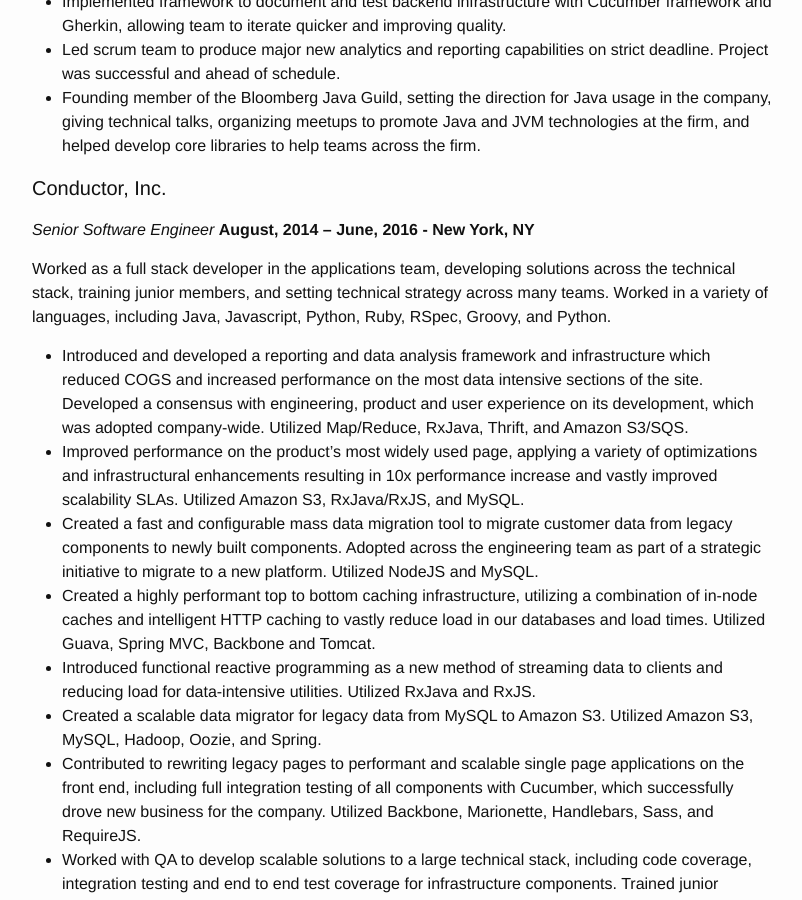
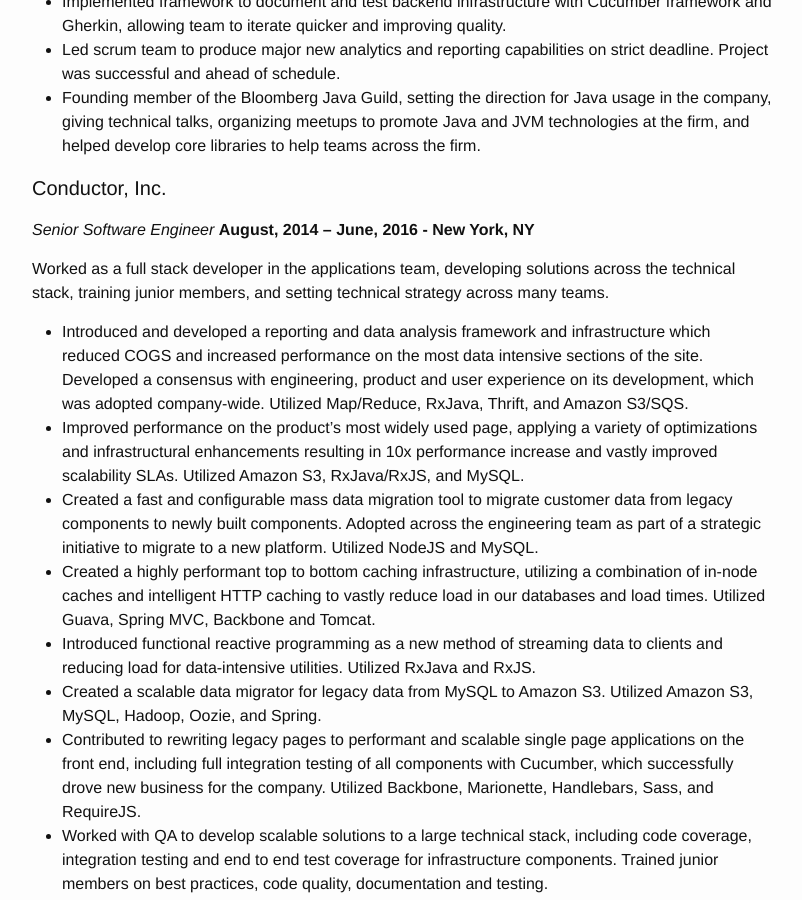
Before and after one commit to tdcmeehan/tdcmeehan.github.io, a Jekyll site: the page built from resume.md, in a window 1280 px wide and 900 px high, scrolled down 1409 px. Shown: the whole window, without its empty margins (238-1040 px from the left). Built offline with Jekyll 4.4.1, drawn with Linux system fonts in a browser that asks for light colours.

Commit message:
Correction

```diff
--- a/_includes/resume.md
+++ b/_includes/resume.md
@@ -56,7 +56,7 @@
  *Senior Software Engineer*
   __August, 2014 – June, 2016 - New York, NY__
 
-Worked as a full stack developer in the applications team, developing solutions across the technical stack, training junior members, and setting technical strategy across many teams.  Worked in a variety of languages, including Java, Javascript, Python, Ruby, RSpec, Groovy, and Python.
+Worked as a full stack developer in the applications team, developing solutions across the technical stack, training junior members, and setting technical strategy across many teams.
 
 * Introduced and developed a reporting and data analysis framework and infrastructure which reduced COGS and increased performance on the most data intensive sections of the site.  Developed a consensus with engineering, product and user experience on its development, which was adopted company-wide.  Utilized Map/Reduce, RxJava, Thrift, and Amazon S3/SQS.
 * Improved performance on the product’s most widely used page, applying a variety of optimizations and infrastructural enhancements resulting in 10x performance increase and vastly improved scalability SLAs.  Utilized Amazon S3, RxJava/RxJS, and MySQL.
```
